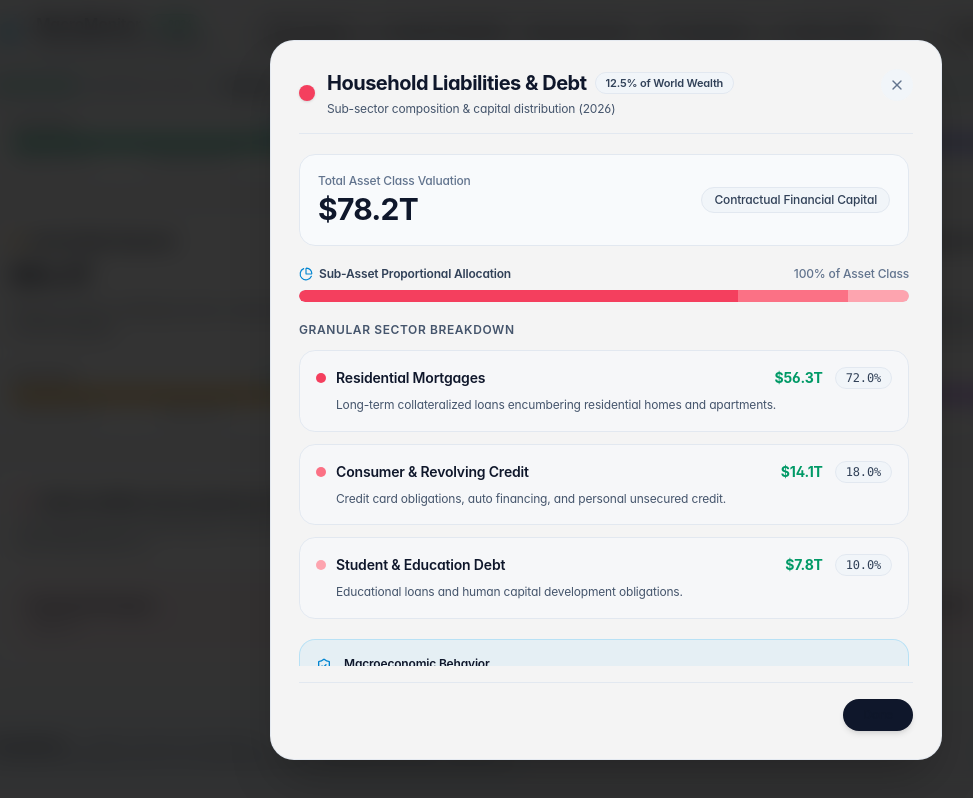
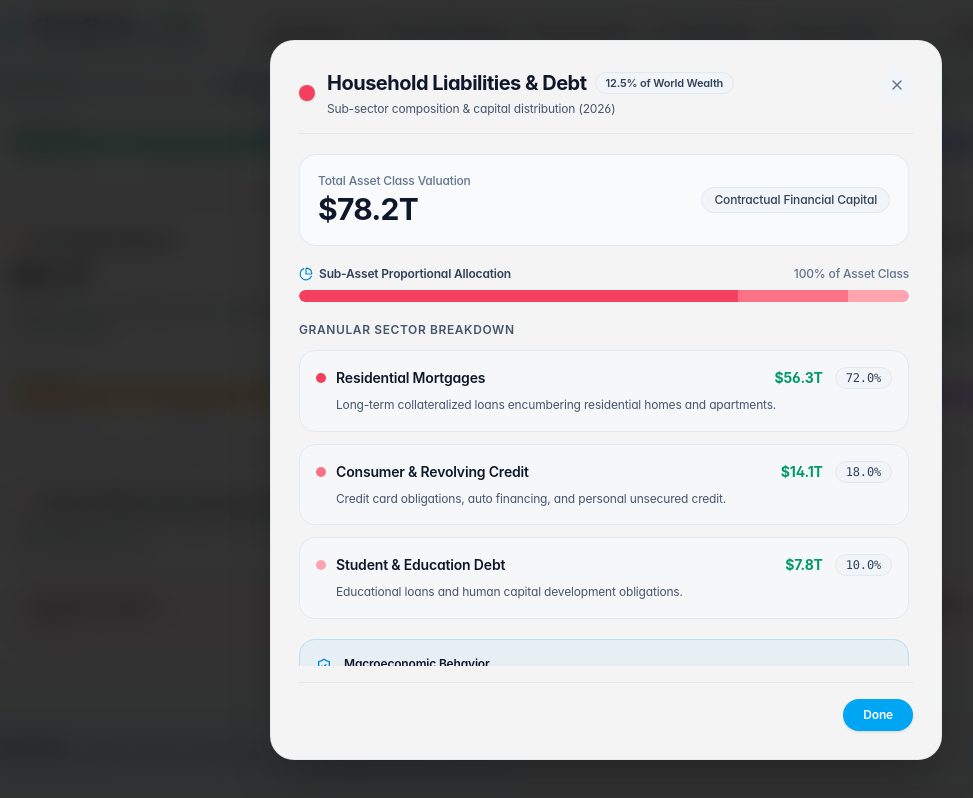
Before and after one commit to javichito/macro-monitor, a Next.js app: page / in a window 1280 px wide. Both pictures are taken after a click on the button "Inspect Debt Sub-Sectors". Shown: the part 2440-3238 px from the top of the page, without its empty margins (34-1007 px from the left). Built offline with nearby package versions, Linux system fonts and the light colour scheme.

Commit message:
fix(modal): style Done button as Apple system blue pill and preserve button white text in light mode

```diff
--- a/src/app/globals.css
+++ b/src/app/globals.css
@@ -151,6 +151,15 @@ html.light .apple-pill {
 /* Typography contrast mapping for Light Mode */
 html.light .text-white {
   color: #0f172a !important;
+}
+/* Preserve crisp white text on buttons and saturated badges in Light Mode */
+html.light button.text-white,
+html.light button .text-white,
+html.light [class*="bg-sky-"].text-white,
+html.light [class*="bg-blue-"].text-white,
+html.light [class*="bg-emerald-"].text-white,
+html.light [class*="bg-slate-900"].text-white {
+  color: #ffffff !important;
 }
 html.light .text-white\/90 {
   color: rgba(15, 23, 42, 0.90) !important;
--- a/src/components/assets/SubAssetDetailModal.tsx
+++ b/src/components/assets/SubAssetDetailModal.tsx
@@ -176,7 +176,8 @@ export function SubAssetDetailModal({
         <div className="mt-4 pt-4 border-t border-slate-200 dark:border-white/[0.08] flex justify-end">
           <button
             onClick={onClose}
-            className="rounded-full bg-slate-900 text-white hover:bg-slate-800 dark:bg-white dark:text-black dark:hover:bg-slate-200 px-5 py-2 text-xs font-semibold transition-colors shadow-md cursor-pointer"
+            className="rounded-full bg-sky-500 hover:bg-sky-600 active:scale-95 px-5 py-2 text-xs font-semibold text-white shadow-sm transition-all cursor-pointer"
+            style={{ color: '#ffffff' }}
           >
             Done
           </button>
```
